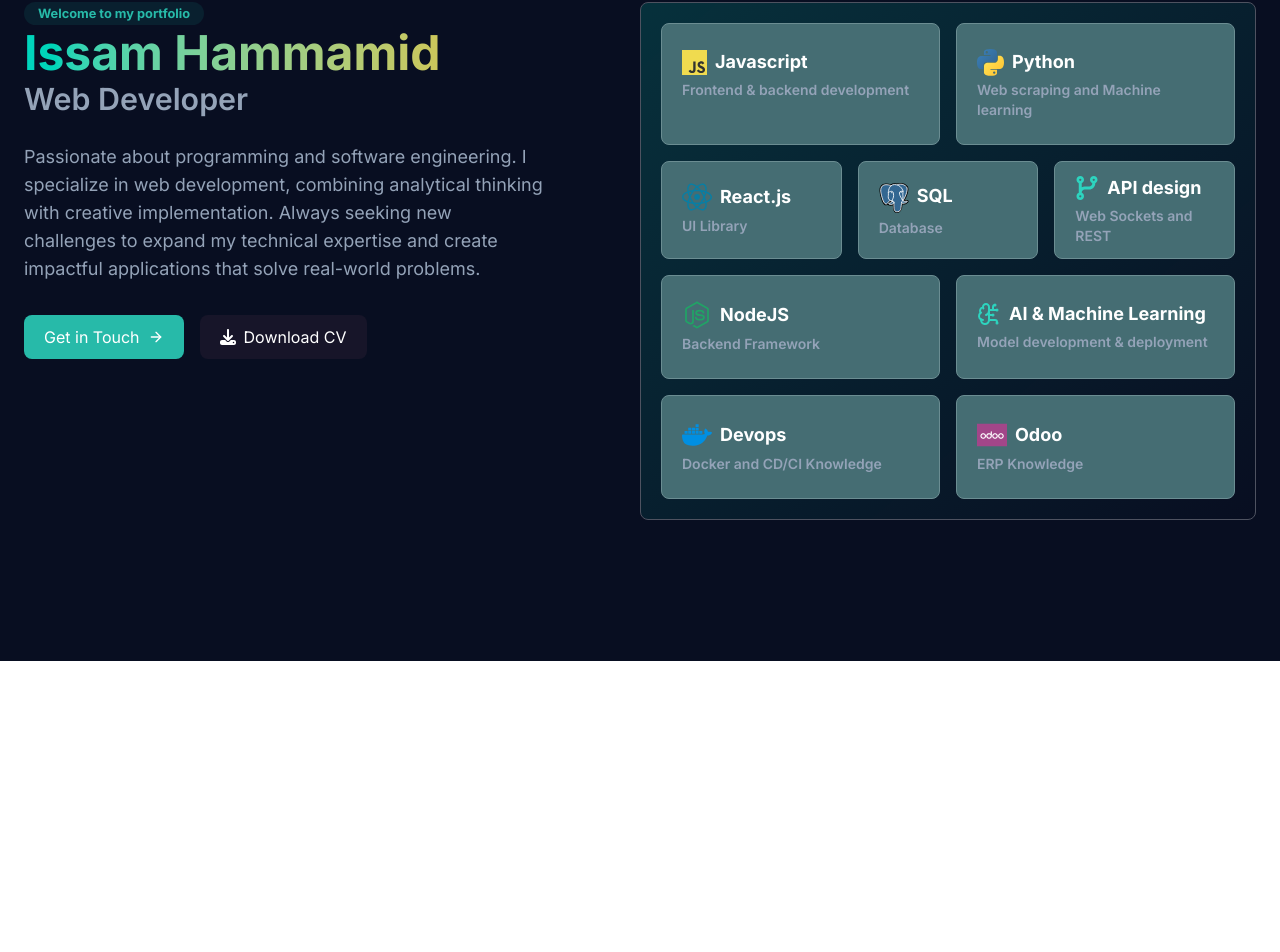
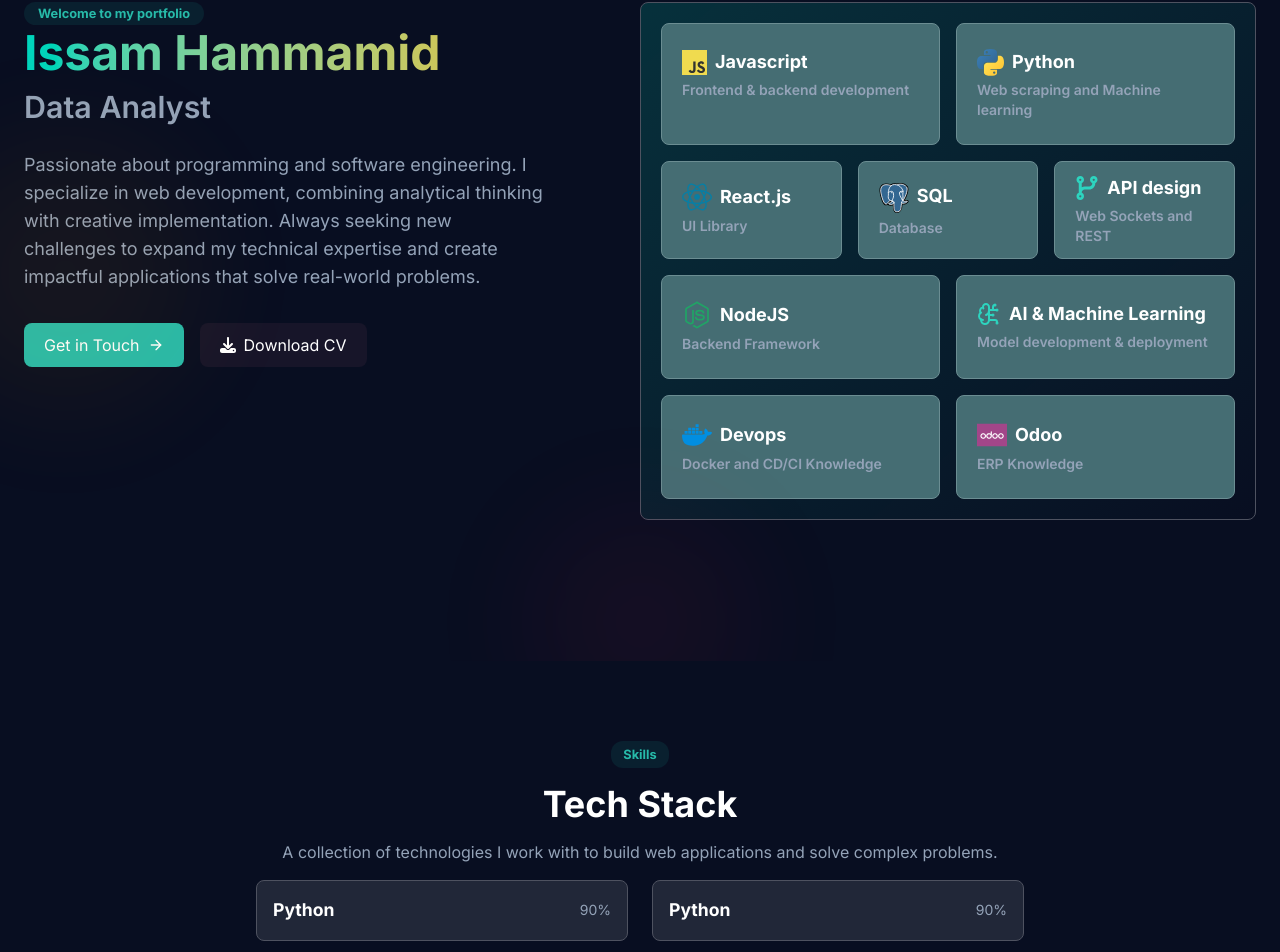
Before and after one commit to issamhamamid/Portfolio, a React (Vite) app: page / in a window 1280 px wide. Shown: the part 139-1091 px from the top of the page. Before the commit the page ends 800 px from the top, so only its background shows below. Built offline with nearby package versions, Linux system fonts and the light colour scheme.

Commit message:
starting about page skills

```diff
--- a/src/components/Header.tsx
+++ b/src/components/Header.tsx
@@ -20,7 +20,7 @@ export const Header = () => {
         })
     }, []);
     return (
-        <header className={clsx('bg-[#080e21] w-full py-5 px-4 fixed top-0 ' , {'h-screen' : isOpen})}>
+        <header className={clsx('bg-[#080e21] w-full py-5 px-4 fixed top-0 z-10 ' , {'h-screen' : isOpen})}>
             <div className='w-full xl:w-340 px-6 flex items-center justify-between mx-auto'>
                <h1 className='text-[#9b87f5] text-2xl font-extrabold tracking-wide'>ISM.</h1>
                 <nav className={clsx(' hidden lg:flex gap-1', {'flex-col': isOpen})}>
--- a/src/components/Home.tsx
+++ b/src/components/Home.tsx
@@ -4,19 +4,32 @@ import { FaDownload } from "react-icons/fa6";
 import {Python , PostgreSQL , React_Icon  , Docker , JavaScript} from "./../data/Icons";
 import { LuBrainCircuit } from "react-icons/lu";
 import { FaCodeBranch } from "react-icons/fa6";
+import {useEffect, useState} from "react";
 
 export const Home = () => {
+    const [index, setIndex] = useState(0);
+    const roles = ["Web Developer", "Data Analyst", "AI & ML Enthusiast"];
+    useEffect(() => {
+        const interval = setInterval(()=>{
+            setIndex(prevIndex => (prevIndex + 1) % roles.length);
+        }, 4000)
+
+        return ()=>{
+            clearInterval(interval);
+        }
+    }, []);
+
     return (
-        <>
-           <section className='bg-[#080e21] h-screen flex items-center py-25'>
+          <>
+           <section className='bg-[#080e21] h-screen flex items-center py-25 relative overflow-hidden'>
                 <div className='w-full xl:w-340 px-6 mx-auto '>
                     <div className='flex'>
                         <div className='w-1/2 flex flex-col'>
                                 <div className=' mb-1 text-center w-45 text-[.8rem] font-bold text-[#27BAA9] bg-[#09202f] rounded-xl p-0.5 '>
                                     Welcome to my portfolio
                                 </div>
-                                <span className=' leading-none text-[2.5rem] xl:text-[3rem] bg-clip-text text-transparent font-bold  bg-gradient-to-r from-teal-400 to-amber-400'>Issam Hammamid</span>
-                                <h2 className='text-[1.9rem] font-semibold text-[#94a3b8] mb-5'>Web Developer</h2>
+                                <span className=' leading-none text-[2.5rem] xl:text-[3rem] mb-2 bg-clip-text text-transparent font-bold  bg-gradient-to-r from-teal-400 to-amber-400'>Issam Hammamid</span>
+                                <h2 key={roles[index]} className='  slide-in text-[1.9rem] font-semibold text-[#94a3b8] mb-5'>{roles[index]}</h2>
                                 <p className=' w-100 md:w-120 xl:w-130 text-lg/7 text-[#94a3b8] '>
                                     Passionate about programming and software engineering.
                                     I specialize in web development,
@@ -137,7 +150,37 @@ export const Home = () => {
                         </div>
                     </div>
                 </div>
+            <div className='absolute  top-1/3 -left-20 w-72 h-72 bg-amber-500/20 rounded-full filter blur-3xl opacity-30 blob '></div>
+            <div className='absolute -bottom-20 left-1/2 transform -translate-x-1/2 w-60 h-60 bg-rose-500/20 rounded-full filter blur-3xl opacity-30 blob'></div>
            </section>
-        </>
+           <section className='flex flex-col items-center gap-4 bg-[#080e21] py-20'>
+                  <div
+                      className=' text-center  text-[.8rem] font-bold text-[#27BAA9] bg-[#09202f] rounded-xl py-1 px-3  '>
+                      Skills
+                  </div>
+                  <h1 className=' text-white text-4xl font-bold'>Tech Stack</h1>
+                  <p className='text-md/7 text-[#94a3b8] '>
+                      A collection of technologies I work with to build web applications and solve complex problems.
+                  </p>
+               <div className='grid grid-cols-2 gap-6 w-3xl'>
+                   <div
+                       className=' border-1 border-[#4E5260] bg-[#212738] rounded-lg p-4 flex flex-col items-center gap-1'>
+                       <div className='flex justify-between items-center w-full '>
+                           <h1 className='text-white font-bold text-[1.1rem]'>Python</h1>
+                           <p className='text-sm text-[#94a3b8]'>90%</p>
+                       </div>
+                   </div>
+
+                   <div
+                       className=' border-1 border-[#4E5260] bg-[#212738] rounded-lg p-4 flex flex-col items-center gap-1'>
+                       <div className='flex justify-between items-center w-full'>
+                           <h1 className='text-white font-bold text-[1.1rem]'>Python</h1>
+                           <p className='text-sm text-[#94a3b8]'>90%</p>
+                       </div>
+                   </div>
+
+               </div>
+           </section>
+          </>
     );
 };
--- /dev/null
+++ b/src/components/ProgressBar.tsx
@@ -0,0 +1,7 @@
+import type {FC} from "react";
+
+export const ProgressBar : FC<{progress : number}> = ({progress}) => {
+    return (
+        <>{progress}</>
+    );
+};
--- a/src/index.css
+++ b/src/index.css
@@ -1,4 +1,5 @@
 @import "tailwindcss";
+@tailwind utilities;
 
 *{
     box-sizing: border-box;
@@ -7,3 +8,37 @@
 body{
     font-family: "Inter", sans-serif;
 }
+
+
+@keyframes blob {
+    0% {
+        transform: translate(0px, 0px) scale(1);
+    }
+    33% {
+        transform: translate(20px, 10px) scale(1.05);
+    }
+    66% {
+        transform: translate(20px, 10px) scale(0.8);
+    }
+    100% {
+        transform: translate(0px, 0px) scale(1);
+    }
+}
+
+.blob {
+    animation: blob 6s ease-in-out infinite;
+}
+
+
+.slide-in {
+    transform: translateY(10px);
+    opacity: 0;
+    animation: slideIn 1s ease-out forwards;
+}
+
+@keyframes slideIn {
+    to {
+        transform: translateY(0);
+        opacity: 1;
+    }
+}
```
Also changed, not shown: package.json (+5 -2 lines), 1 other file (tests, documents, lock files or other folders).
